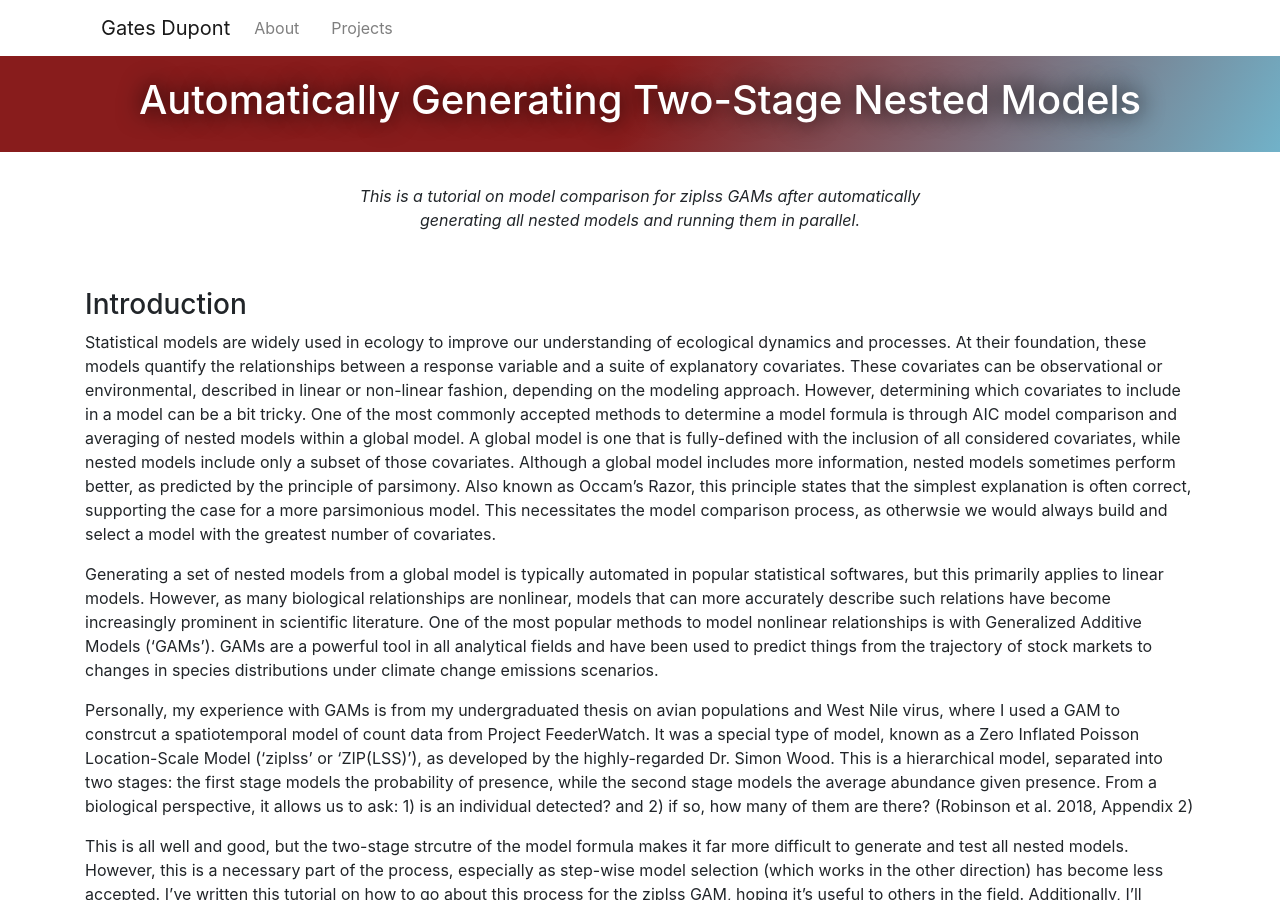
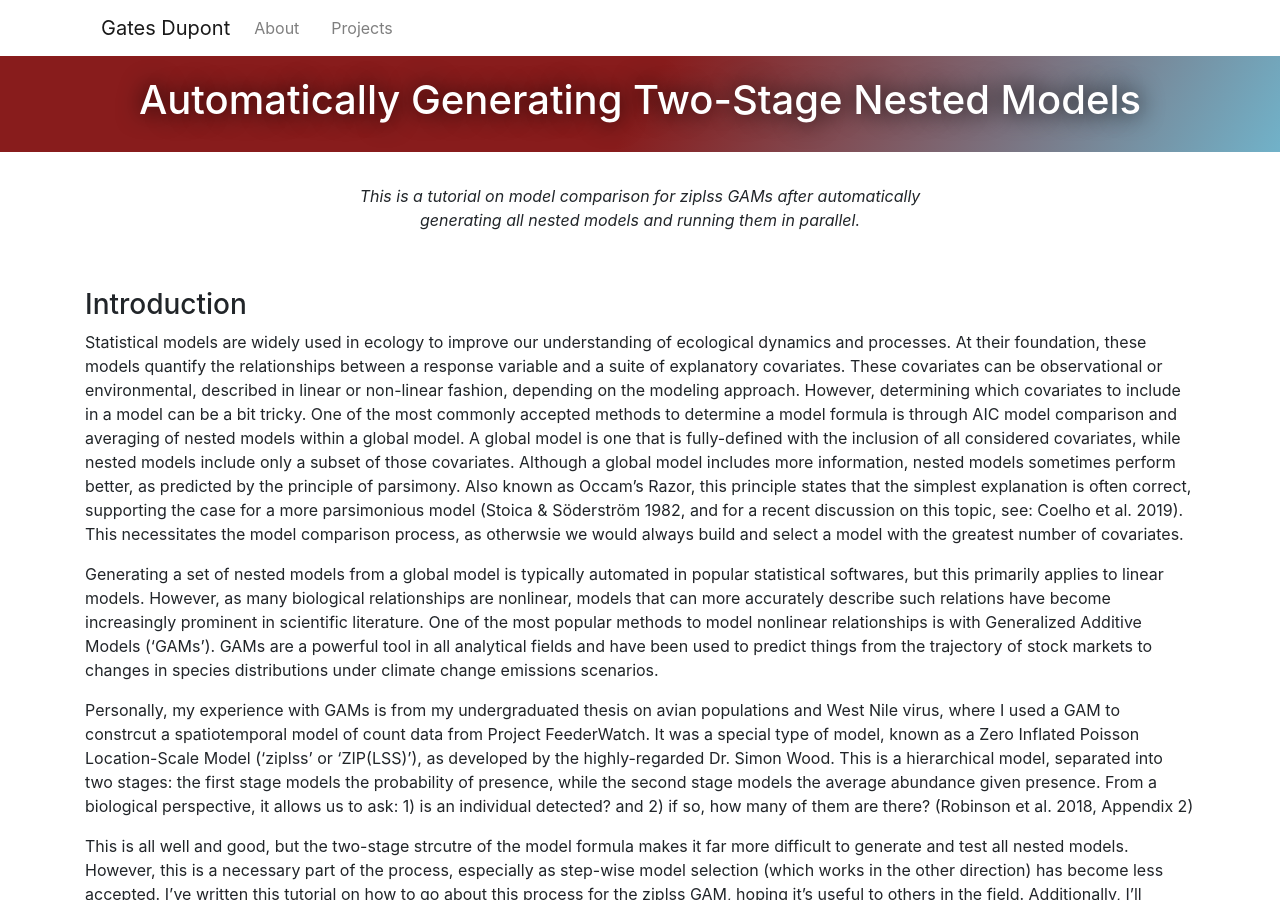
Before and after one commit to chrisyeh96/chrisyeh96.github.io, a Jekyll site: the page built from _posts/2019-05-29-Auto-Nested-Mod.md, in a window 1280 px wide and 900 px high. Built offline with Jekyll 4.4.1, drawn with Linux system fonts in a browser that asks for light colours; nearby versions of some CDN libraries; some of the changed text lies outside the part shown.

Commit message:
Update 2019-05-29-Auto-Nested-Mod.md

```diff
--- a/_posts/2019-05-29-Auto-Nested-Mod.md
+++ b/_posts/2019-05-29-Auto-Nested-Mod.md
@@ -11,7 +11,7 @@ use_code: true
 
 ### Introduction
 
-Statistical models are widely used in ecology to improve our understanding of ecological dynamics and processes. At their foundation, these models quantify the relationships between a response variable and a suite of explanatory covariates. These covariates can be observational or environmental, described in linear or non-linear fashion, depending on the modeling approach. However, determining which covariates to include in a model can be a bit tricky. One of the most commonly accepted methods to determine a model formula is through AIC model comparison and averaging of nested models within a global model. A global model is one that is fully-defined with the inclusion of all considered covariates, while nested models include only a subset of those covariates. Although a global model includes more information, nested models sometimes perform better, as predicted by the principle of parsimony. Also known as Occam's Razor, this principle states that the simplest explanation is often correct, supporting the case for a more parsimonious model. This necessitates the model comparison process, as otherwsie we would always build and select a model with the greatest number of covariates.
+Statistical models are widely used in ecology to improve our understanding of ecological dynamics and processes. At their foundation, these models quantify the relationships between a response variable and a suite of explanatory covariates. These covariates can be observational or environmental, described in linear or non-linear fashion, depending on the modeling approach. However, determining which covariates to include in a model can be a bit tricky. One of the most commonly accepted methods to determine a model formula is through AIC model comparison and averaging of nested models within a global model. A global model is one that is fully-defined with the inclusion of all considered covariates, while nested models include only a subset of those covariates. Although a global model includes more information, nested models sometimes perform better, as predicted by the principle of parsimony. Also known as Occam's Razor, this principle states that the simplest explanation is often correct, supporting the case for a more parsimonious model (Stoica & Söderström 1982, and for a recent discussion on this topic, see: Coelho et al. 2019). This necessitates the model comparison process, as otherwsie we would always build and select a model with the greatest number of covariates.
 
 Generating a set of nested models from a global model is typically automated in popular statistical softwares, but this primarily applies to linear models. However, as many biological relationships are nonlinear, models that can more accurately describe such relations have become increasingly prominent in scientific literature. One of the most popular methods to model nonlinear relationships is with Generalized Additive Models ('GAMs'). GAMs are a powerful tool in all analytical fields and have been used to predict things from the trajectory of stock markets to changes in species distributions under climate change emissions scenarios.
 
@@ -368,6 +368,10 @@ In this example, one of the nested models performs significantly better than the
 
 * Akaike, H. Information Theory and an Extension of the Maximum Likelihood Principle. in Proceedings of the Second International Symposium on Information Theory 199–213 (1998).
 
+* Coelho, M. T. P., Diniz‐Filho, J. A. & Rangel, T. F. A parsimonious view of the parsimony principle in ecology and evolution. Ecography (Cop.). 42, 968–976 (2019).
+
 * Robinson, O. J. et al. Using citizen science data in integrated population models to inform conservation. Biol. Conserv. 227, 361–368 (2018).
 
+* Stoica, P. & Söderström, T. On the parsimony principle. Int. J. Control 36, 409–418 (1982).
+
 * Wood, S. N., Pya, N. & Säfken, B. Smoothing Parameter and Model Selection for General Smooth Models. J. Am. Stat. Assoc. 111, 1548–1563 (2016).
```
